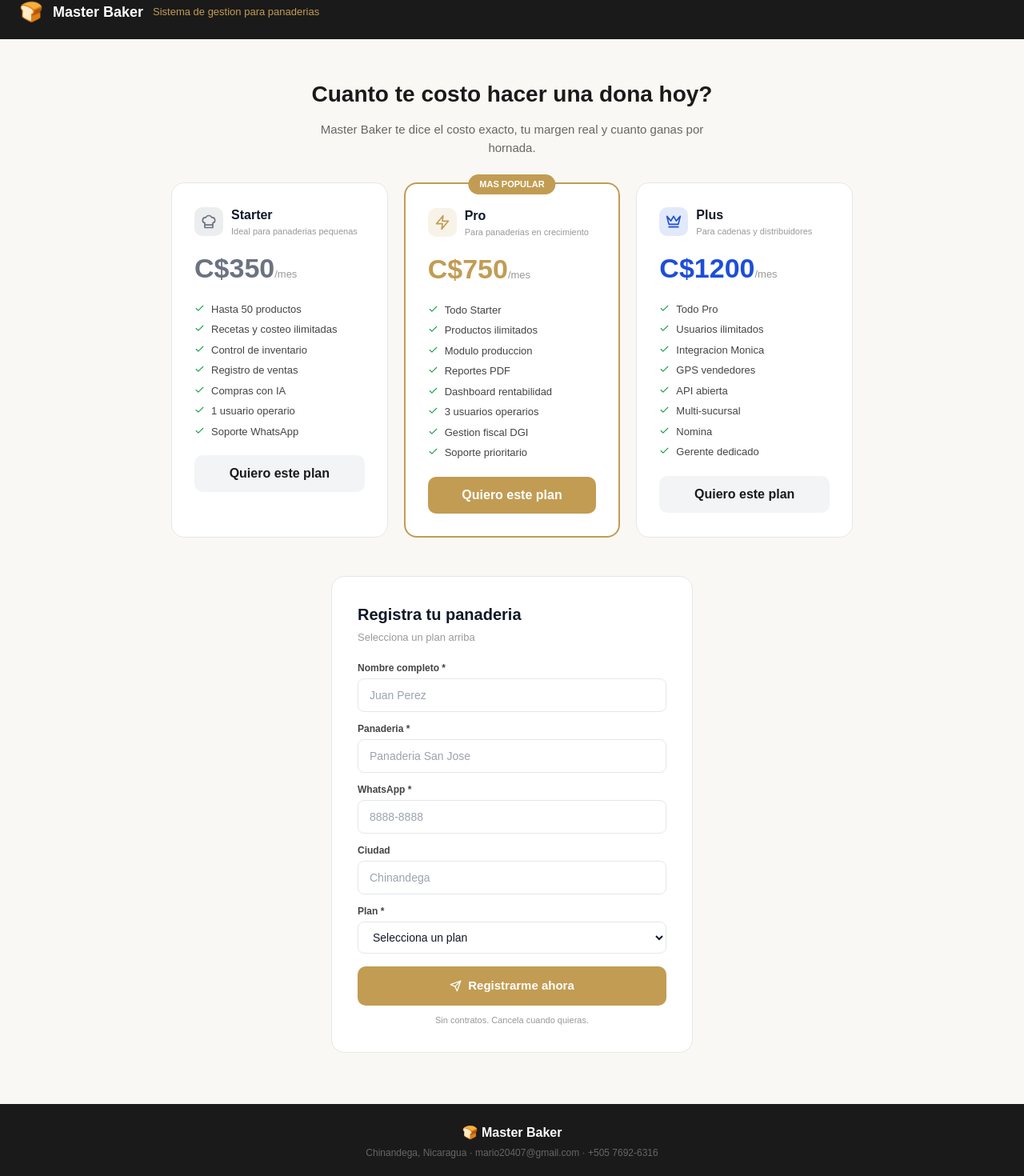
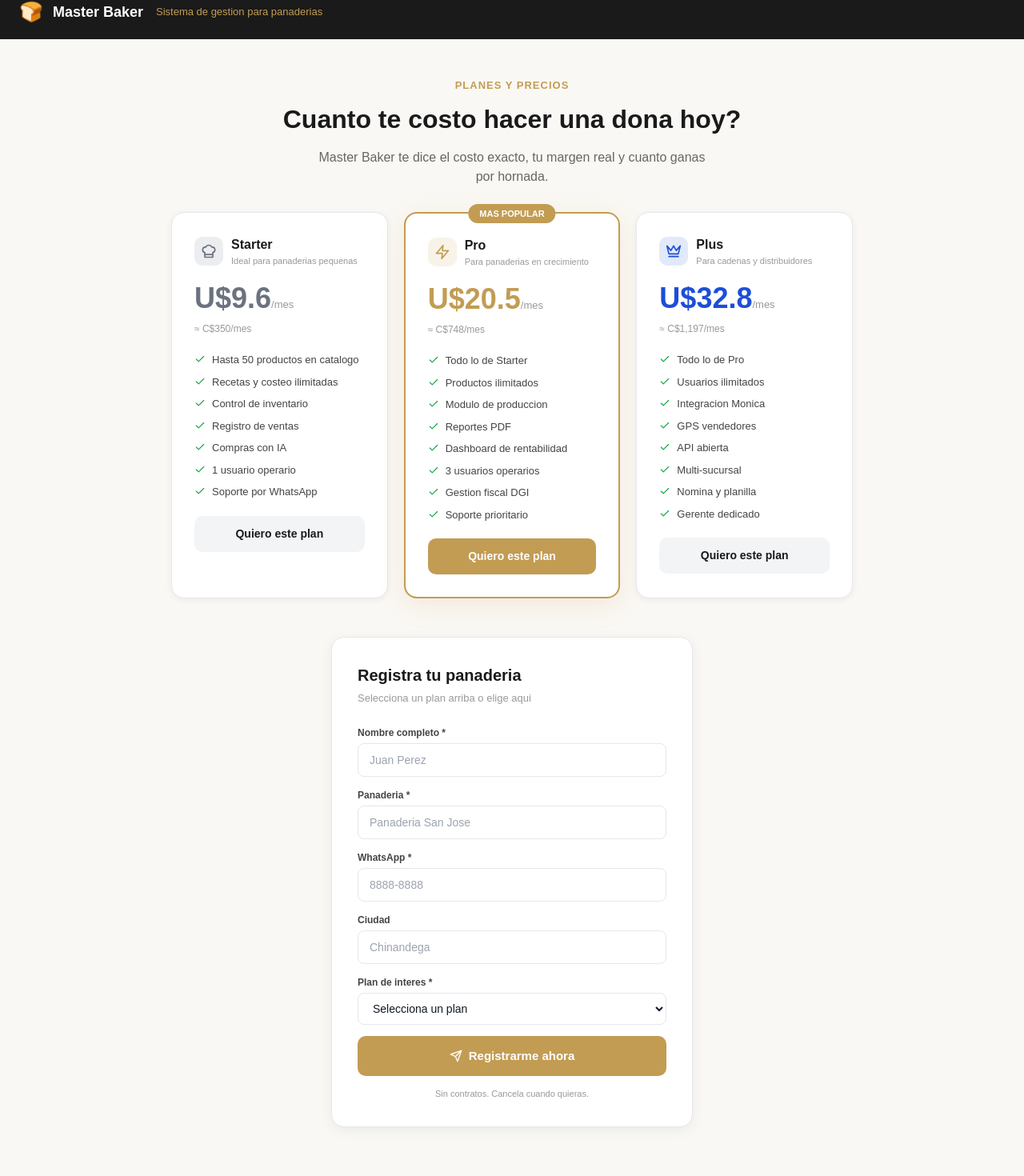
Before and after one commit to mario20407-cell/master-baker, a React (Vite) app in the folder frontend/: page /precios in a window 1280 px wide. Shown: the part 19-1489 px from the top of the page at 80% size. Built offline with nearby package versions, Linux system fonts and the light colour scheme; no server answers.

Commit message:
feat: precios en USD con equivalente en cordobas

```diff
--- a/frontend/src/pages/Precios.jsx
+++ b/frontend/src/pages/Precios.jsx
@@ -1,94 +1,113 @@
 // pages/Precios.jsx
 import { useState } from 'react'
 import { Check, ChefHat, Zap, Crown, Send } from 'lucide-react'
+
 const WHATSAPP = '50576926316'
+const FORMSPREE = 'https://formspree.io/f/xdkoznqw'
+const TC = 36.50
+
 const planes = [
-  { id: 'starter', icon: ChefHat, nombre: 'Starter', precio: 350, descripcion: 'Ideal para panaderias pequenas', color: '#6B7280', features: ['Hasta 50 productos','Recetas y costeo ilimitadas','Control de inventario','Registro de ventas','Compras con IA','1 usuario operario','Soporte WhatsApp'] },
-  { id: 'pro', icon: Zap, nombre: 'Pro', precio: 750, descripcion: 'Para panaderias en crecimiento', color: '#C29C53', destacado: true, features: ['Todo Starter','Productos ilimitados','Modulo produccion','Reportes PDF','Dashboard rentabilidad','3 usuarios operarios','Gestion fiscal DGI','Soporte prioritario'] },
-  { id: 'plus', icon: Crown, nombre: 'Plus', precio: 1200, descripcion: 'Para cadenas y distribuidores', color: '#1D4ED8', features: ['Todo Pro','Usuarios ilimitados','Integracion Monica','GPS vendedores','API abierta','Multi-sucursal','Nomina','Gerente dedicado'] }
+  { id: 'starter', icon: ChefHat, nombre: 'Starter', usd: 9.60, descripcion: 'Ideal para panaderias pequenas', color: '#6B7280', features: ['Hasta 50 productos en catalogo','Recetas y costeo ilimitadas','Control de inventario','Registro de ventas','Compras con IA','1 usuario operario','Soporte por WhatsApp'] },
+  { id: 'pro', icon: Zap, nombre: 'Pro', usd: 20.50, descripcion: 'Para panaderias en crecimiento', color: '#C29C53', destacado: true, features: ['Todo lo de Starter','Productos ilimitados','Modulo de produccion','Reportes PDF','Dashboard de rentabilidad','3 usuarios operarios','Gestion fiscal DGI','Soporte prioritario'] },
+  { id: 'plus', icon: Crown, nombre: 'Plus', usd: 32.80, descripcion: 'Para cadenas y distribuidores', color: '#1D4ED8', features: ['Todo lo de Pro','Usuarios ilimitados','Integracion Monica','GPS vendedores','API abierta','Multi-sucursal','Nomina y planilla','Gerente dedicado'] }
 ]
+
 export default function Precios() {
   const [form, setForm] = useState({ nombre: '', panaderia: '', telefono: '', ciudad: '', plan: '' })
   const [enviado, setEnviado] = useState(false)
   const [enviando, setEnviando] = useState(false)
   const [planSel, setPlanSel] = useState(null)
-  const seleccionar = (p) => { setPlanSel(p); setForm(f => ({ ...f, plan: p.nombre })); setTimeout(() => document.getElementById('form')?.scrollIntoView({ behavior: 'smooth' }), 100) }
+
+  const seleccionar = (p) => { setPlanSel(p); setForm(f => ({ ...f, plan: p.nombre })); setTimeout(() => document.getElementById('formulario')?.scrollIntoView({ behavior: 'smooth' }), 100) }
+
   const enviar = async () => {
-    if (!form.nombre || !form.panaderia || !form.telefono || !form.plan) { alert('Completa todos los campos'); return }
+    if (!form.nombre || !form.panaderia || !form.telefono || !form.plan) { alert('Completa todos los campos requeridos'); return }
     setEnviando(true)
     try {
-      await fetch('https://formspree.io/f/xdkoznqw', { method: 'POST', headers: { 'Content-Type': 'application/json' }, body: JSON.stringify(form) })
+      await fetch(FORMSPREE, { method: 'POST', headers: { 'Content-Type': 'application/json' }, body: JSON.stringify({ ...form, _subject: `Nuevo registro Master Baker - Plan ${form.plan}` }) })
       setEnviado(true)
-      const msg = `Hola Mario! Me interesa Master Baker. Nombre: ${form.nombre}, Panaderia: ${form.panaderia}, Plan: ${form.plan}, Tel: ${form.telefono}`
-      window.open(`https://wa.me/${WHATSAPP}?text=${encodeURIComponent(msg)}`, '_blank')
-    } catch { alert('Error al enviar') } finally { setEnviando(false) }
+      const msg = `Hola Mario! Me interesa Master Baker.%0ANombre: ${encodeURIComponent(form.nombre)}%0APanaderia: ${encodeURIComponent(form.panaderia)}%0APlan: ${form.plan}%0ATel: ${form.telefono}%0ACiudad: ${encodeURIComponent(form.ciudad)}`
+      window.open(`https://wa.me/${WHATSAPP}?text=${msg}`, '_blank')
+    } catch { alert('Error al enviar. Intenta de nuevo.') } finally { setEnviando(false) }
   }
+
   return (
     <div style={{ fontFamily: 'sans-serif', background: '#FAF8F4', minHeight: '100vh' }}>
       <div style={{ background: '#1a1a1a', padding: '16px 24px', display: 'flex', alignItems: 'center', gap: 12 }}>
         <span style={{ fontSize: 24 }}>🍞</span>
         <span style={{ color: '#fff', fontWeight: 700, fontSize: 18 }}>Master Baker</span>
-        <span style={{ color: '#C29C53', fontSize: 13 }}>Sistema de gestion para panaderias</span>
+        <span style={{ color: '#C29C53', fontSize: 13, marginLeft: 4 }}>Sistema de gestion para panaderias</span>
       </div>
+
       <div style={{ textAlign: 'center', padding: '48px 24px 32px' }}>
-        <h1 style={{ fontSize: 28, fontWeight: 800, color: '#1a1a1a', margin: '0 0 12px' }}>Cuanto te costo hacer una dona hoy?</h1>
-        <p style={{ fontSize: 15, color: '#666', maxWidth: 480, margin: '0 auto' }}>Master Baker te dice el costo exacto, tu margen real y cuanto ganas por hornada.</p>
+        <div style={{ fontSize: 13, color: '#C29C53', fontWeight: 600, marginBottom: 8, textTransform: 'uppercase', letterSpacing: 1 }}>Planes y Precios</div>
+        <h1 style={{ fontSize: 32, fontWeight: 800, color: '#1a1a1a', margin: '0 0 12px' }}>Cuanto te costo hacer una dona hoy?</h1>
+        <p style={{ fontSize: 16, color: '#666', maxWidth: 500, margin: '0 auto' }}>Master Baker te dice el costo exacto, tu margen real y cuanto ganas por hornada.</p>
       </div>
+
       <div style={{ display: 'flex', gap: 20, maxWidth: 900, margin: '0 auto', padding: '0 24px 48px', flexWrap: 'wrap', justifyContent: 'center' }}>
         {planes.map(p => {
           const Icon = p.icon
+          const crd = Math.round(p.usd * TC)
           return (
-            <div key={p.id} style={{ background: '#fff', borderRadius: 16, padding: 28, flex: '1 1 240px', maxWidth: 280, border: p.destacado ? `2px solid ${p.color}` : '1px solid #E5E7EB', position: 'relative' }}>
+            <div key={p.id} style={{ background: '#fff', borderRadius: 16, padding: 28, flex: '1 1 240px', maxWidth: 280, border: p.destacado ? `2px solid ${p.color}` : '1px solid #E5E7EB', boxShadow: p.destacado ? '0 8px 32px rgba(194,156,83,0.15)' : '0 2px 8px rgba(0,0,0,0.06)', position: 'relative' }}>
               {p.destacado && <div style={{ position: 'absolute', top: -12, left: '50%', transform: 'translateX(-50%)', background: p.color, color: '#fff', fontSize: 11, fontWeight: 700, padding: '4px 14px', borderRadius: 20 }}>MAS POPULAR</div>}
               <div style={{ display: 'flex', alignItems: 'center', gap: 10, marginBottom: 12 }}>
                 <div style={{ background: p.color + '20', borderRadius: 10, padding: 8 }}><Icon size={20} color={p.color} /></div>
-                <div><div style={{ fontWeight: 700, fontSize: 16 }}>{p.nombre}</div><div style={{ fontSize: 11, color: '#999' }}>{p.descripcion}</div></div>
+                <div><div style={{ fontWeight: 700, fontSize: 16, color: '#1a1a1a' }}>{p.nombre}</div><div style={{ fontSize: 11, color: '#999' }}>{p.descripcion}</div></div>
               </div>
-              <div style={{ marginBottom: 16 }}><span style={{ fontSize: 34, fontWeight: 800, color: p.color }}>C${p.precio}</span><span style={{ fontSize: 13, color: '#999' }}>/mes</span></div>
-              <div style={{ marginBottom: 20 }}>{p.features.map((f, i) => <div key={i} style={{ display: 'flex', gap: 8, marginBottom: 6 }}><Check size={13} color="#16a34a" style={{ marginTop: 2, flexShrink: 0 }} /><span style={{ fontSize: 13, color: '#444' }}>{f}</span></div>)}</div>
-              <button onClick={() => seleccionar(p)} style={{ width: '100%', padding: '11px 0', borderRadius: 10, border: 'none', cursor: 'pointer', background: planSel?.id === p.id ? p.color : p.destacado ? p.color : '#F3F4F6', color: planSel?.id === p.id || p.destacado ? '#fff' : '#1a1a1a', fontWeight: 700 }}>
+              <div style={{ marginBottom: 20 }}>
+                <div><span style={{ fontSize: 36, fontWeight: 800, color: p.color }}>U${p.usd}</span><span style={{ fontSize: 13, color: '#999' }}>/mes</span></div>
+                <div style={{ fontSize: 12, color: '#999', marginTop: 2 }}>≈ C${crd.toLocaleString()}/mes</div>
+              </div>
+              <div style={{ marginBottom: 20 }}>{p.features.map((f, i) => <div key={i} style={{ display: 'flex', alignItems: 'flex-start', gap: 8, marginBottom: 8 }}><Check size={14} color="#16a34a" style={{ marginTop: 2, flexShrink: 0 }} /><span style={{ fontSize: 13, color: '#444' }}>{f}</span></div>)}</div>
+              <button onClick={() => seleccionar(p)} style={{ width: '100%', padding: '12px 0', borderRadius: 10, border: 'none', cursor: 'pointer', background: planSel?.id === p.id ? p.color : p.destacado ? p.color : '#F3F4F6', color: planSel?.id === p.id || p.destacado ? '#fff' : '#1a1a1a', fontWeight: 700, fontSize: 14 }}>
                 {planSel?.id === p.id ? 'Seleccionado' : 'Quiero este plan'}
               </button>
             </div>
           )
         })}
       </div>
-      <div id="form" style={{ maxWidth: 500, margin: '0 auto', padding: '0 24px 64px' }}>
-        <div style={{ background: '#fff', borderRadius: 16, padding: 32, border: '1px solid #E5E7EB' }}>
+
+      <div id="formulario" style={{ maxWidth: 500, margin: '0 auto', padding: '0 24px 64px' }}>
+        <div style={{ background: '#fff', borderRadius: 16, padding: 32, border: '1px solid #E5E7EB', boxShadow: '0 4px 16px rgba(0,0,0,0.06)' }}>
           {enviado ? (
-            <div style={{ textAlign: 'center', padding: 24 }}>
-              <div style={{ fontSize: 48 }}>🎉</div>
-              <h3 style={{ fontWeight: 700 }}>Registro recibido!</h3>
-              <p style={{ color: '#666', fontSize: 14 }}>Te contactamos en menos de 24 horas por WhatsApp.</p>
+            <div style={{ textAlign: 'center', padding: 32 }}>
+              <div style={{ fontSize: 48, marginBottom: 16 }}>🎉</div>
+              <h3 style={{ fontWeight: 700, color: '#1a1a1a', marginBottom: 8 }}>Registro recibido!</h3>
+              <p style={{ color: '#666', fontSize: 14 }}>Te contactamos en menos de 24 horas por WhatsApp para activar tu cuenta.</p>
             </div>
           ) : (
             <>
-              <h2 style={{ fontWeight: 700, fontSize: 20, marginBottom: 4 }}>Registra tu panaderia</h2>
-              <p style={{ color: '#999', fontSize: 13, marginBottom: 20 }}>{planSel ? `Plan: ${planSel.nombre} - C$${planSel.precio}/mes` : 'Selecciona un plan arriba'}</p>
+              <h2 style={{ fontWeight: 700, fontSize: 20, color: '#1a1a1a', marginBottom: 4 }}>Registra tu panaderia</h2>
+              <p style={{ color: '#999', fontSize: 13, marginBottom: 24 }}>{planSel ? `Plan: ${planSel.nombre} — U$${planSel.usd}/mes` : 'Selecciona un plan arriba o elige aqui'}</p>
+              <div style={{ display: 'flex', flexDirection: 'column', gap: 14 }}>
                 {[['nombre','Nombre completo','Juan Perez'],['panaderia','Panaderia','Panaderia San Jose'],['telefono','WhatsApp','8888-8888'],['ciudad','Ciudad','Chinandega']].map(([k,l,ph]) => (
-                <div key={k} style={{ marginBottom: 12 }}>
-                  <label style={{ fontSize: 12, fontWeight: 600, color: '#444', display: 'block', marginBottom: 4 }}>{l} {k !== 'ciudad' ? '*' : ''}</label>
+                  <div key={k}>
+                    <label style={{ fontSize: 12, fontWeight: 600, color: '#444', display: 'block', marginBottom: 4 }}>{l}{k !== 'ciudad' ? ' *' : ''}</label>
                     <input value={form[k]} onChange={e => setForm(f => ({ ...f, [k]: e.target.value }))} placeholder={ph} style={{ width: '100%', padding: '10px 14px', borderRadius: 8, border: '1px solid #E5E7EB', fontSize: 14, boxSizing: 'border-box' }} />
                   </div>
                 ))}
-              <div style={{ marginBottom: 16 }}>
-                <label style={{ fontSize: 12, fontWeight: 600, color: '#444', display: 'block', marginBottom: 4 }}>Plan *</label>
+                <div>
+                  <label style={{ fontSize: 12, fontWeight: 600, color: '#444', display: 'block', marginBottom: 4 }}>Plan de interes *</label>
                   <select value={form.plan} onChange={e => setForm(f => ({ ...f, plan: e.target.value }))} style={{ width: '100%', padding: '10px 14px', borderRadius: 8, border: '1px solid #E5E7EB', fontSize: 14, boxSizing: 'border-box', background: '#fff' }}>
                     <option value="">Selecciona un plan</option>
-                  <option value="Starter">Starter - C$350/mes</option>
-                  <option value="Pro">Pro - C$750/mes</option>
-                  <option value="Plus">Plus - C$1,200/mes</option>
+                    <option value="Starter">Starter — U$9.60/mes (≈ C$350)</option>
+                    <option value="Pro">Pro — U$20.50/mes (≈ C$748)</option>
+                    <option value="Plus">Plus — U$32.80/mes (≈ C$1,197)</option>
                   </select>
                 </div>
-              <button onClick={enviar} disabled={enviando} style={{ width: '100%', padding: '13px 0', borderRadius: 10, border: 'none', cursor: 'pointer', background: '#C29C53', color: '#fff', fontWeight: 700, fontSize: 15, display: 'flex', alignItems: 'center', justifyContent: 'center', gap: 8 }}>
-                <Send size={15} /> {enviando ? 'Enviando...' : 'Registrarme ahora'}
+                <button onClick={enviar} disabled={enviando} style={{ width: '100%', padding: '14px 0', borderRadius: 10, border: 'none', cursor: 'pointer', background: '#C29C53', color: '#fff', fontWeight: 700, fontSize: 15, display: 'flex', alignItems: 'center', justifyContent: 'center', gap: 8, opacity: enviando ? 0.7 : 1 }}>
+                  <Send size={16} /> {enviando ? 'Enviando...' : 'Registrarme ahora'}
                 </button>
-              <p style={{ textAlign: 'center', fontSize: 11, color: '#999', marginTop: 10 }}>Sin contratos. Cancela cuando quieras.</p>
+                <p style={{ textAlign: 'center', fontSize: 11, color: '#999', margin: 0 }}>Sin contratos. Cancela cuando quieras.</p>
+              </div>
             </>
           )}
         </div>
       </div>
-      <div style={{ background: '#1a1a1a', padding: 24, textAlign: 'center' }}>
+
+      <div style={{ background: '#1a1a1a', padding: '24px', textAlign: 'center' }}>
         <div style={{ color: '#fff', fontWeight: 700, marginBottom: 4 }}>🍞 Master Baker</div>
         <div style={{ color: '#666', fontSize: 12 }}>Chinandega, Nicaragua · mario20407@gmail.com · +505 7692-6316</div>
       </div>
```
Lines whose indentation alone changed are shown as unchanged.
